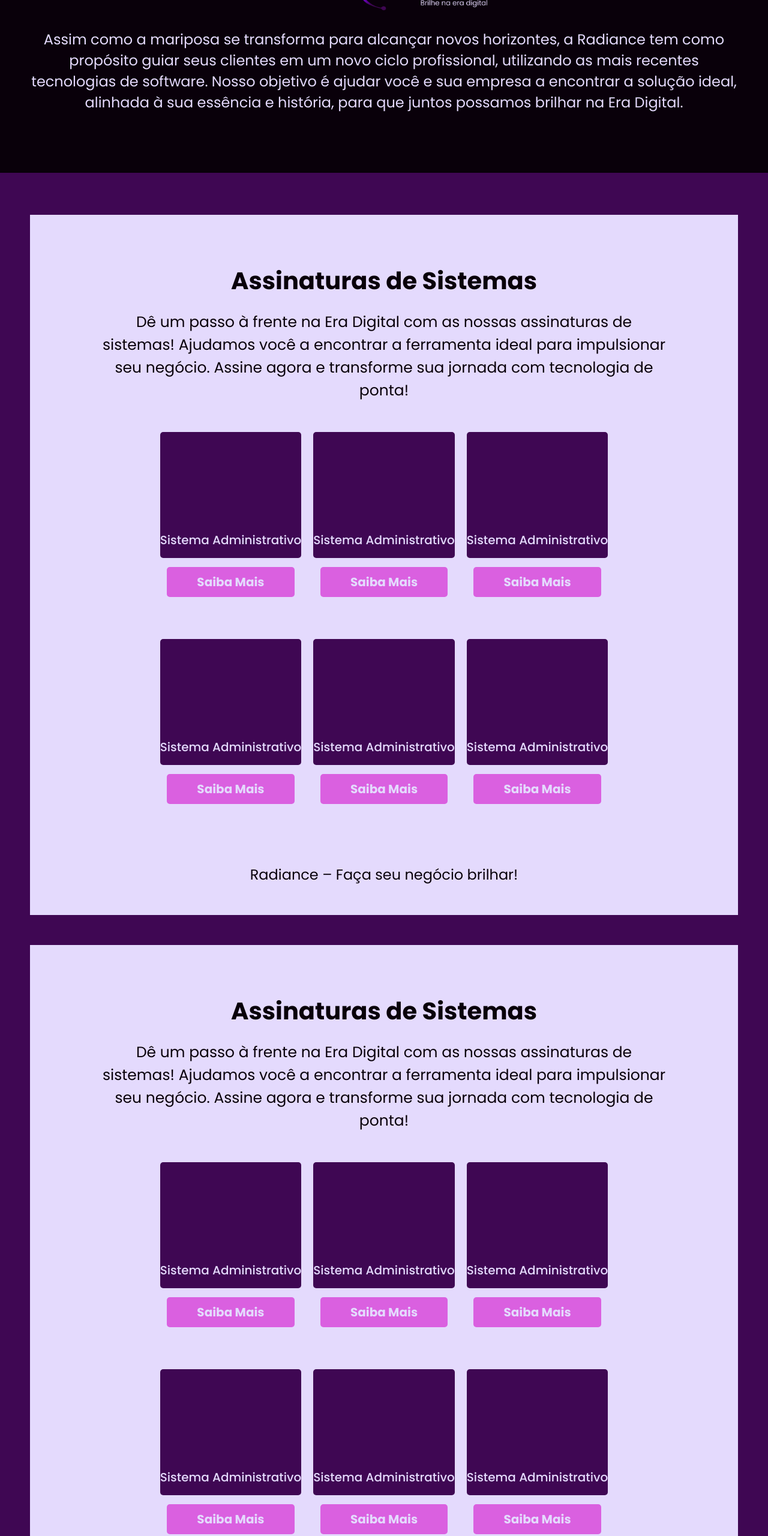
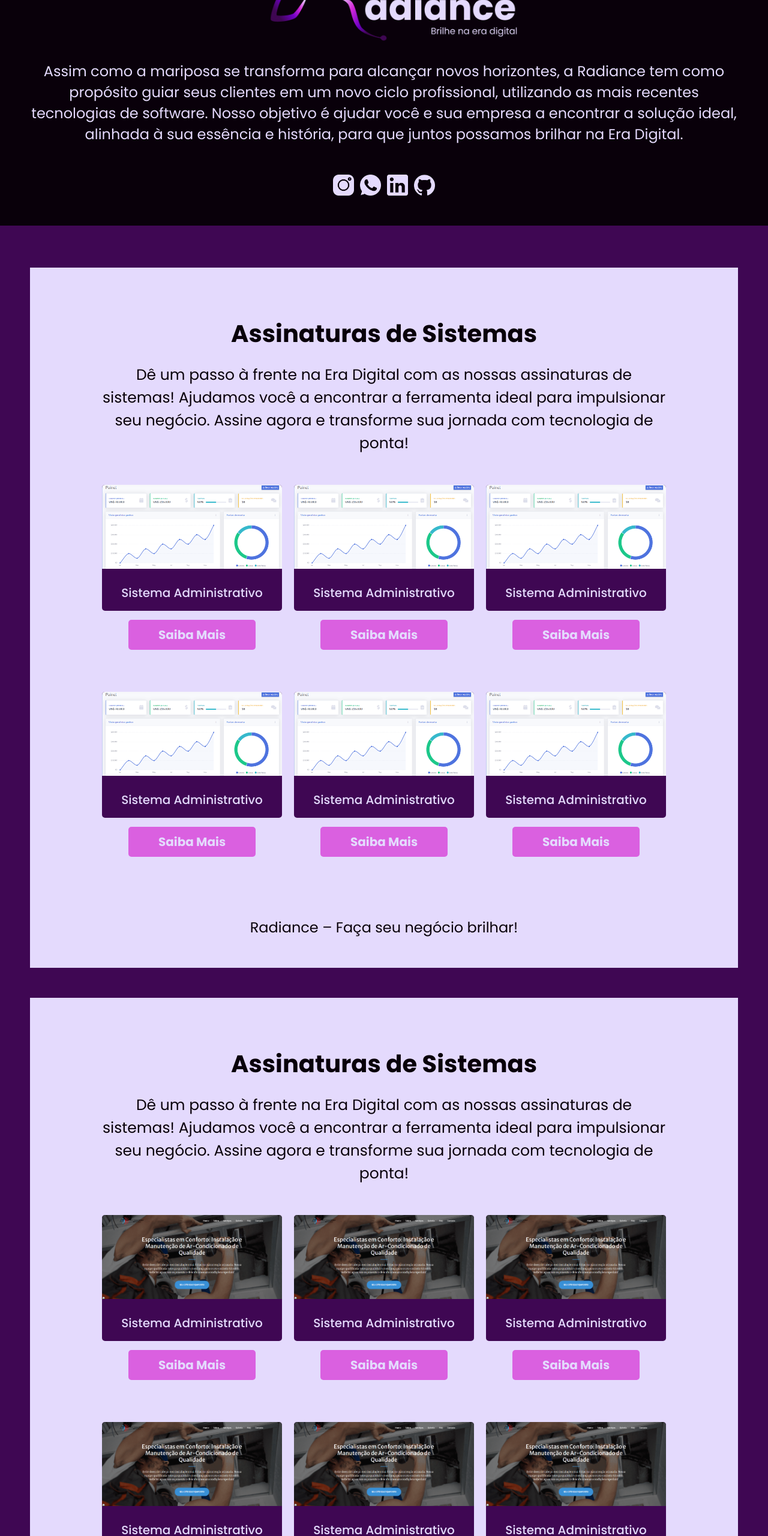
Before and after one commit to LizzieSalves/radiance, a plain HTML site: page produtosServicos/ProdutosServicos.html in a window 1280 px wide. Shown: the part 240-2800 px from the top of the page at 60% size. Drawn offline with nearby package versions, Linux system fonts and the light colour scheme; a script that the page names is missing.

Commit message:
pagina de produtos e serviços quase pronta, falta o footer responsivo, a nav-mobile e desk-top, e trocar as img das redes sociais por icons

```diff
--- a/produtosServicos/ProdutosServicos.css
+++ b/produtosServicos/ProdutosServicos.css
@@ -307,6 +307,8 @@ footer a:hover {
 /* telas medias */
 @media (max-width: 920px) {
 
+
+
     .cards-produtosServicos {
         grid-template-columns: auto auto;
     }
@@ -341,6 +343,12 @@ footer a:hover {
 
 /* telas grande */
 @media (min-width: 920px) {
+
+
+    .logo {
+        width: 450px;
+    }
+
     #nav-container {
         display: none;
     }
@@ -397,7 +405,7 @@ footer a:hover {
         margin-bottom: 30px;
     }
 
-    footer ul{
+    footer ul {
         margin-bottom: 20px;
     }
 
--- a/produtosServicos/ProdutosServicos.html
+++ b/produtosServicos/ProdutosServicos.html
@@ -5,7 +5,7 @@
     <meta charset="UTF-8">
     <meta name="viewport" content="width=device-width, initial-scale=1.0">
     <title>Radiance - Produtos e Serviços</title>
-    <link rel="stylesheet" href="ProdutosServicos.css">
+    <link rel="stylesheet" href="produtosServicos.css">
 
 
 </head>
@@ -33,7 +33,7 @@
         </div>
         <div id="nav-container">
             <button onclick="navMobileMostrar()" id="btn-burguer">
-                <img src="/icon/burger-bar.png" alt="">
+                <img src="/src/icon/burger-bar.png" alt="">
             </button>
         </div>
 
@@ -45,16 +45,16 @@
         <!-- ORIGEM -->
         <section id="inicio">
             <div class="container">
-                <img src="/logos/logo-radiance-light.png" alt="" class="logo">
+                <img src="/src/logos/logo-radiance-light.png" alt="" class="logo">
                 <p id="p-origem">Assim como a mariposa se transforma para alcançar novos horizontes, a Radiance tem como
                     propósito guiar seus clientes em um novo ciclo profissional, utilizando as mais recentes tecnologias
                     de software. Nosso objetivo é ajudar você e sua empresa a encontrar a solução ideal, alinhada à sua
                     essência e história, para que juntos possamos brilhar na Era Digital.</p>
                 <div class="redes">
-                    <img src="/icon/instagram.png" alt="" class="redes">
-                    <img src="/icon/whatsapp.png" alt="" class="redes">
-                    <img src="/icon/linkedin-logo.png" alt="" class="redes">
-                    <img src="/icon/github.png" alt="" class="redes">
+                    <img src="/src/icon/redes/instagram.png" alt="" class="redes">
+                    <img src="/src/icon/redes/whatsapp.png" alt="" class="redes">
+                    <img src="/src/icon/redes/linkedin-logo.png" alt="" class="redes">
+                    <img src="/src/icon/redes/github.png" alt="" class="redes">
                 </div>
             </div>
         </section>
@@ -78,7 +78,7 @@
                     <!-- linha 1 -->
                     <div class="card">
                         <div class="card-img">
-                            <img src="/sistemasWeb/Captura de tela 2025-01-26 213409.png" alt="">
+                            <img src="/src/sistemasWeb/sistema.png" alt="">
                         </div>
                         <div class="descricao">
                             <h6>Sistema Administrativo</h6>
@@ -90,7 +90,7 @@
 
                     <div class="card">
                         <div class="card-img">
-                            <img src="/sistemasWeb/Captura de tela 2025-01-26 213409.png" alt="">
+                            <img src="/src/sistemasWeb/sistema.png" alt="">
                         </div>
                         <div class="descricao">
                             <h6>Sistema Administrativo</h6>
@@ -102,7 +102,7 @@
 
                     <div class="card">
                         <div class="card-img">
-                            <img src="/sistemasWeb/Captura de tela 2025-01-26 213409.png" alt="">
+                            <img src="/src/sistemasWeb/sistema.png" alt="">
                         </div>
                         <div class="descricao">
                             <h6>Sistema Administrativo</h6>
@@ -114,7 +114,7 @@
 
                     <div class="card">
                         <div class="card-img">
-                            <img src="/sistemasWeb/Captura de tela 2025-01-26 213409.png" alt="">
+                            <img src="/src/sistemasWeb/sistema.png" alt="">
                         </div>
                         <div class="descricao">
                             <h6>Sistema Administrativo</h6>
@@ -126,7 +126,7 @@
 
                     <div class="card">
                         <div class="card-img">
-                            <img src="/sistemasWeb/Captura de tela 2025-01-26 213409.png" alt="">
+                            <img src="/src/sistemasWeb/sistema.png" alt="">
                         </div>
                         <div class="descricao">
                             <h6>Sistema Administrativo</h6>
@@ -138,7 +138,7 @@
 
                     <div class="card">
                         <div class="card-img">
-                            <img src="/sistemasWeb/Captura de tela 2025-01-26 213409.png" alt="">
+                            <img src="/src/sistemasWeb/sistema.png" alt="">
                         </div>
                         <div class="descricao">
                             <h6>Sistema Administrativo</h6>
@@ -172,7 +172,7 @@
                     <!-- linha 1 -->
                     <div class="card">
                         <div class="card-img">
-                            <img src="/sistemasWeb/Captura de tela 2024-12-21 205348.png" alt="">
+                            <img src="/src/sistemasWeb/web.png" alt="">
                         </div>
                         <div class="descricao">
                             <h6>Sistema Administrativo</h6>
@@ -184,7 +184,7 @@
 
                     <div class="card">
                         <div class="card-img">
-                            <img src="/sistemasWeb/Captura de tela 2024-12-21 205348.png" alt="">
+                            <img src="/src/sistemasWeb/web.png" alt="">
                         </div>
                         <div class="descricao">
                             <h6>Sistema Administrativo</h6>
@@ -196,7 +196,7 @@
 
                     <div class="card">
                         <div class="card-img">
-                            <img src="/sistemasWeb/Captura de tela 2024-12-21 205348.png" alt="">
+                            <img src="/src/sistemasWeb/web.png" alt="">
                         </div>
                         <div class="descricao">
                             <h6>Sistema Administrativo</h6>
@@ -208,7 +208,7 @@
 
                     <div class="card">
                         <div class="card-img">
-                            <img src="/sistemasWeb/Captura de tela 2024-12-21 205348.png" alt="">
+                            <img src="/src/sistemasWeb/web.png" alt="">
                         </div>
                         <div class="descricao">
                             <h6>Sistema Administrativo</h6>
@@ -220,7 +220,7 @@
 
                     <div class="card">
                         <div class="card-img">
-                            <img src="/sistemasWeb/Captura de tela 2024-12-21 205348.png" alt="">
+                            <img src="/src/sistemasWeb/web.png" alt="">
                         </div>
                         <div class="descricao">
                             <h6>Sistema Administrativo</h6>
@@ -232,7 +232,7 @@
 
                     <div class="card">
                         <div class="card-img">
-                            <img src="/sistemasWeb/Captura de tela 2024-12-21 205348.png" alt="">
+                            <img src="/src/sistemasWeb/web.png" alt="">
                         </div>
                         <div class="descricao">
                             <h6>Sistema Administrativo</h6>
@@ -259,7 +259,7 @@
 
                 <section id="cards-otimizacao">
                     <div class="card-icon">
-                        <img src="/icon/angulo-duplo-direito.png" alt="">
+                        <img src="/src/icon/angulo-duplo-direito.png" alt="">
                         <div>
                             <h6>Velocidade (Performance Web)</h6>
                         </div>
@@ -267,18 +267,18 @@
                     </div>
 
                     <div class="card-icon">
-                        <img src="/icon/globo.png" alt="">
+                        <img src="/src/icon/globo.png" alt="">
                         <h6>SEO (Search Engine Optimization)</h6>
                     </div>
 
                     <div class="card-icon">
-                        <img src="/icon/experiencia-do-usuario.png" alt="">
+                        <img src="/src/icon/experiencia-do-usuario.png" alt="">
                         <h6>Experiência do Usuário </h6>
 
                     </div>
 
                     <div class="card-icon">
-                        <img src="/icon/aceno-de-mao.png" alt="">
+                        <img src="/src/icon/aceno-de-mao.png" alt="">
                         <h6>Acessibilidade Digital</h6>
                     </div>
                 </section>
@@ -299,7 +299,7 @@
         </section>
 
         <footer>
-            <img src="/logos/logo-radiance-dark.png" alt="" class="logo">
+            <img src="/src/logos/logo-radiance-dark.png" alt="" class="logo">
             <ul>
                 <li>
                     <a href="">Home</a>
@@ -318,10 +318,10 @@
                 </li>
             </ul>
             <div class="redes">
-                <img src="/icon/instagram.png" alt="" class="redes">
-                <img src="/icon/whatsapp.png" alt="" class="redes">
-                <img src="/icon/linkedin-logo.png" alt="" class="redes">
-                <img src="/icon/github.png" alt="" class="redes">
+                <img src="/src/icon/redes/instagram.png" alt="" class="redes">
+                <img src="/src/icon/redes/whatsapp.png" alt="" class="redes">
+                <img src="/src/icon/redes/linkedin-logo.png" alt="" class="redes">
+                <img src="/src/icon/redes/github.png" alt="" class="redes">
             </div>
             <div id="Copyright">
                 Copyright © 2023-2025 | Radiance ✨
```
